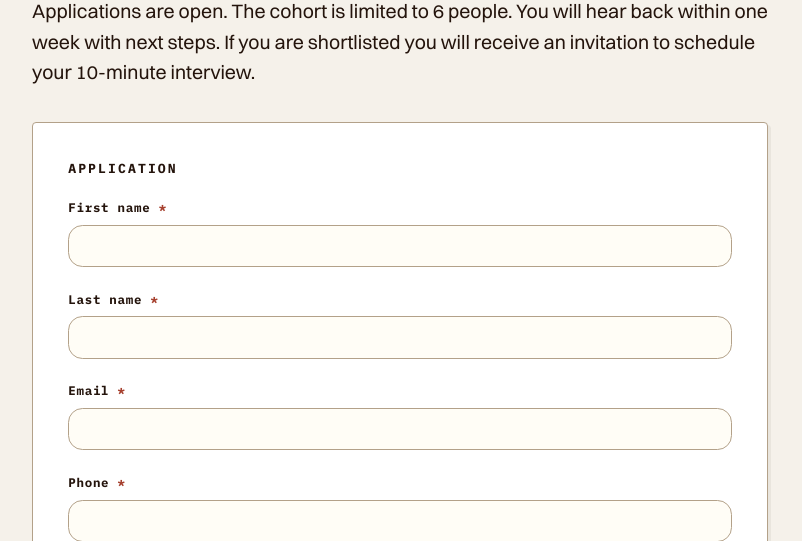
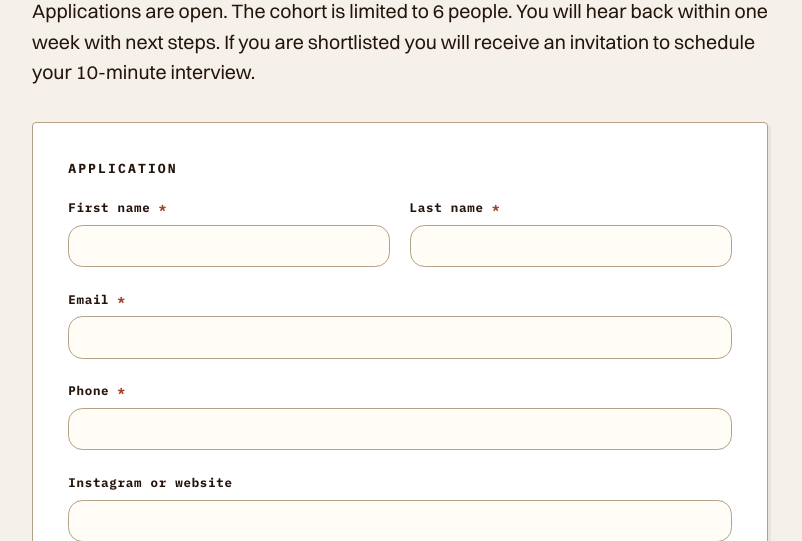
Before and after one commit to Jdrexx/preservationstudio, a Django app: page /intensive/apply/ in a window 1280 px wide. Shown: the part 349-890 px from the top of the page, without its empty margins (48-850 px from the left). Run offline with Django 5.2, Linux system fonts and the light colour scheme.

Commit message:
feat(intensive): first and last name share one line
The application's name fields move into a two-column row (grid,
1fr 1fr, stacked again under 560px) so the form opens with
'First name | Last name' side by side.

```diff
--- a/studio/static/studio/css/site.css
+++ b/studio/static/studio/css/site.css
@@ -473,6 +473,19 @@ a:hover {
 
 .field {
   margin-bottom: 1.35rem;
+}
+
+/* two answer boxes on one line (intensive application name row) */
+.field-row {
+  display: grid;
+  grid-template-columns: 1fr 1fr;
+  gap: 0 1.2rem;
+}
+
+@media (max-width: 560px) {
+  .field-row {
+    grid-template-columns: 1fr;
+  }
 }
 .field label {
   display: block;
--- a/studio/templates/studio/intensive_apply.html
+++ b/studio/templates/studio/intensive_apply.html
@@ -25,8 +25,10 @@
 
       <div class="form-section">
         <h3>Application</h3>
-        {% include "studio/partials/field.html" with field=form.first_name %}
-        {% include "studio/partials/field.html" with field=form.last_name %}
+        <div class="field-row">
+          {% include "studio/partials/field.html" with field=form.first_name %}
+          {% include "studio/partials/field.html" with field=form.last_name %}
+        </div>
         {% include "studio/partials/field.html" with field=form.email %}
         {% include "studio/partials/field.html" with field=form.phone %}
         {% include "studio/partials/field.html" with field=form.instagram_or_website %}
```
